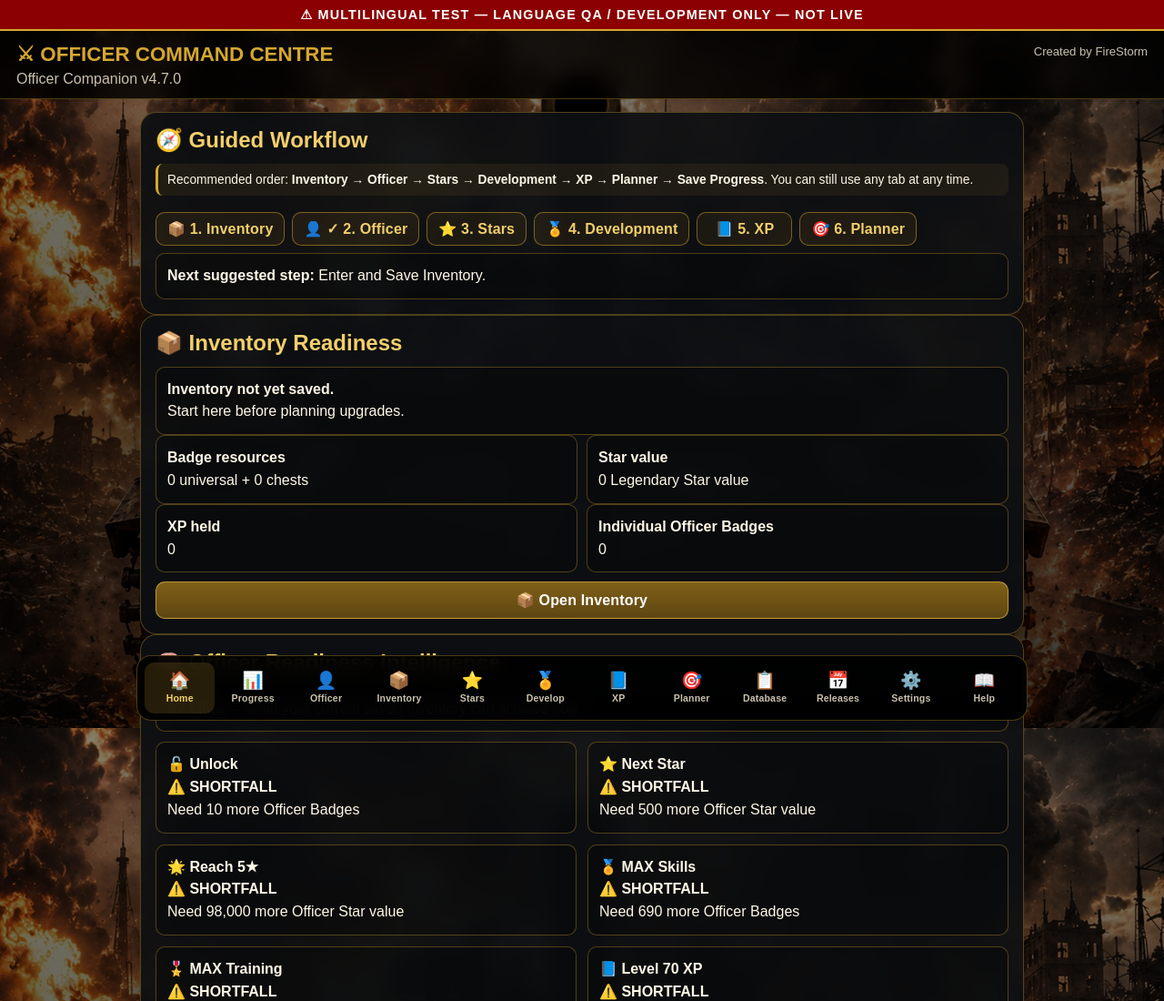
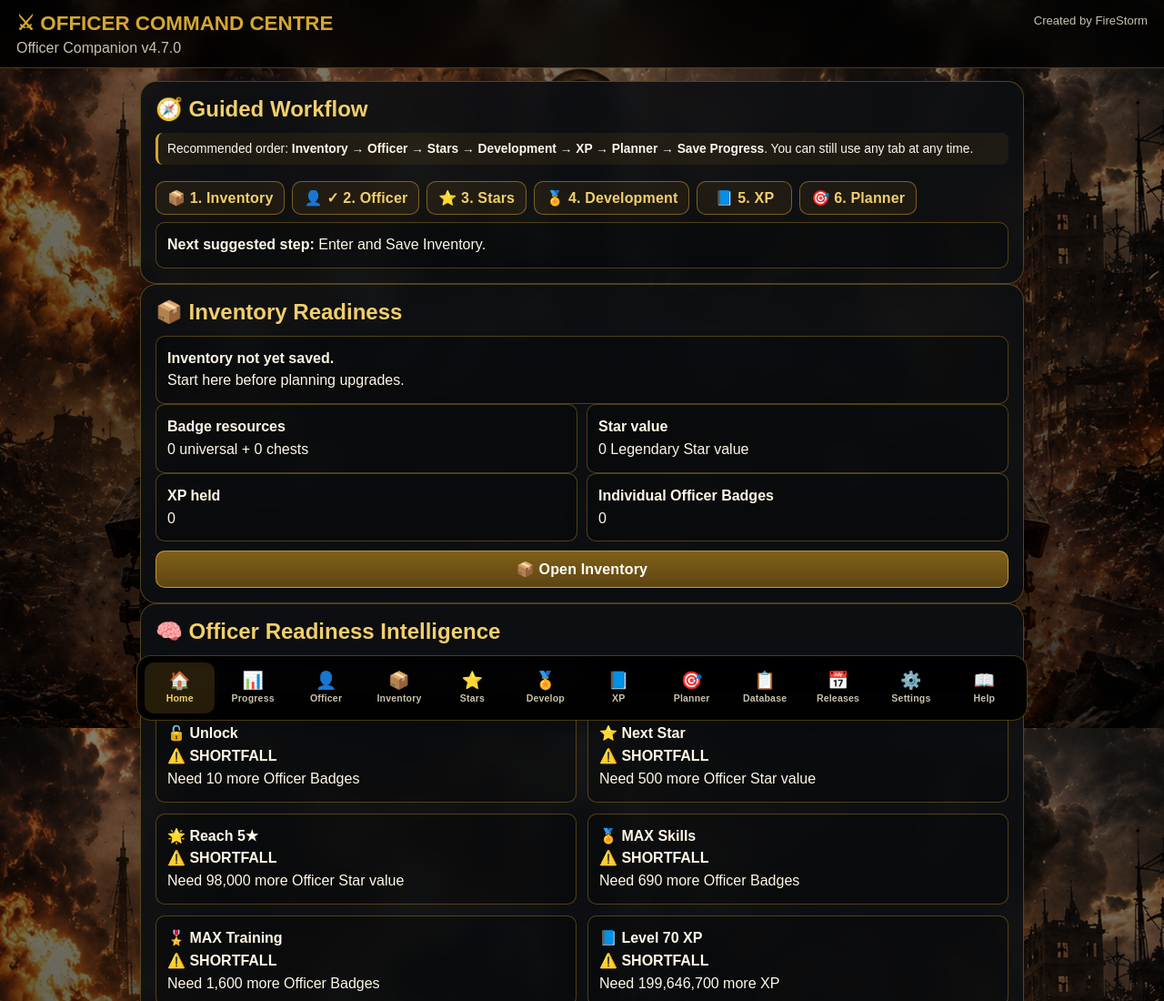
Before and after one commit to rogerangliss-byte/KoW-Companion-Multilingual, a plain HTML site: page index.html in a window 1280 px wide. Shown: the top 1100 px of the page at 91% size. Drawn offline with Linux system fonts and the light colour scheme.

Commit message:
Remove multilingual Test banner from Live

```diff
--- a/index.html
+++ b/index.html
@@ -578,8 +578,6 @@ border-radius:18px!important;padding:18px!important;box-shadow:0 14px 36px rgba(
 }
 html[lang="fr"] #help .card,html[lang="de"] #help .card,html[lang="it"] #help .card{background:#090909!important;}
 
-/* MULTILINGUAL TEST — Language QA / development only; never present on Live */
-.test-build-banner{background:#8b0000;color:#fff;text-align:center;font-weight:800;letter-spacing:.08em;padding:8px 12px;border-bottom:2px solid #d5a72f;font-size:.9rem;position:sticky;top:0;z-index:1000}
 </style>
 <script>
 (function(){
@@ -863,7 +861,6 @@ button:disabled,.app-action-primary:disabled,.app-action-save:disabled,.app-acti
 
 </head>
 <body>
-<div class="test-build-banner">⚠ MULTILINGUAL TEST — LANGUAGE QA / DEVELOPMENT ONLY — NOT LIVE</div>
 
 <header class="topbar">
   <div>
```
